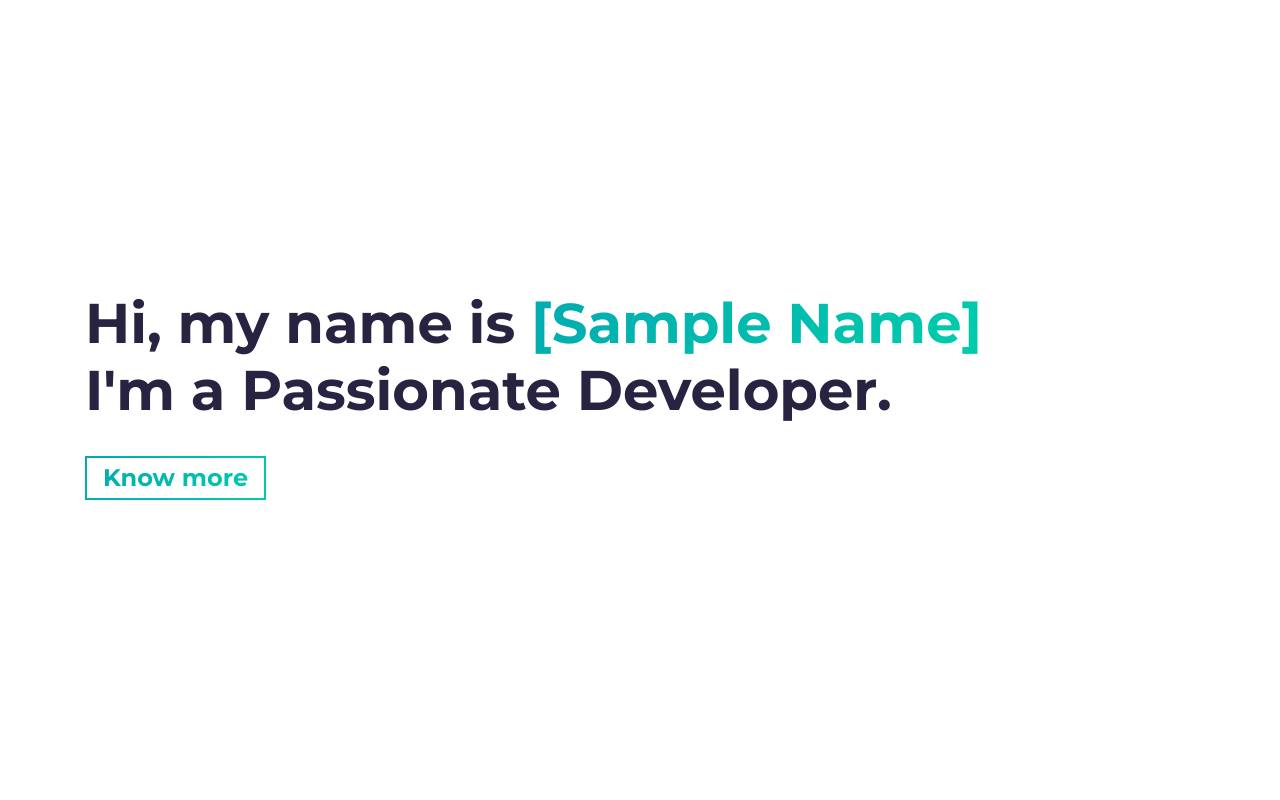
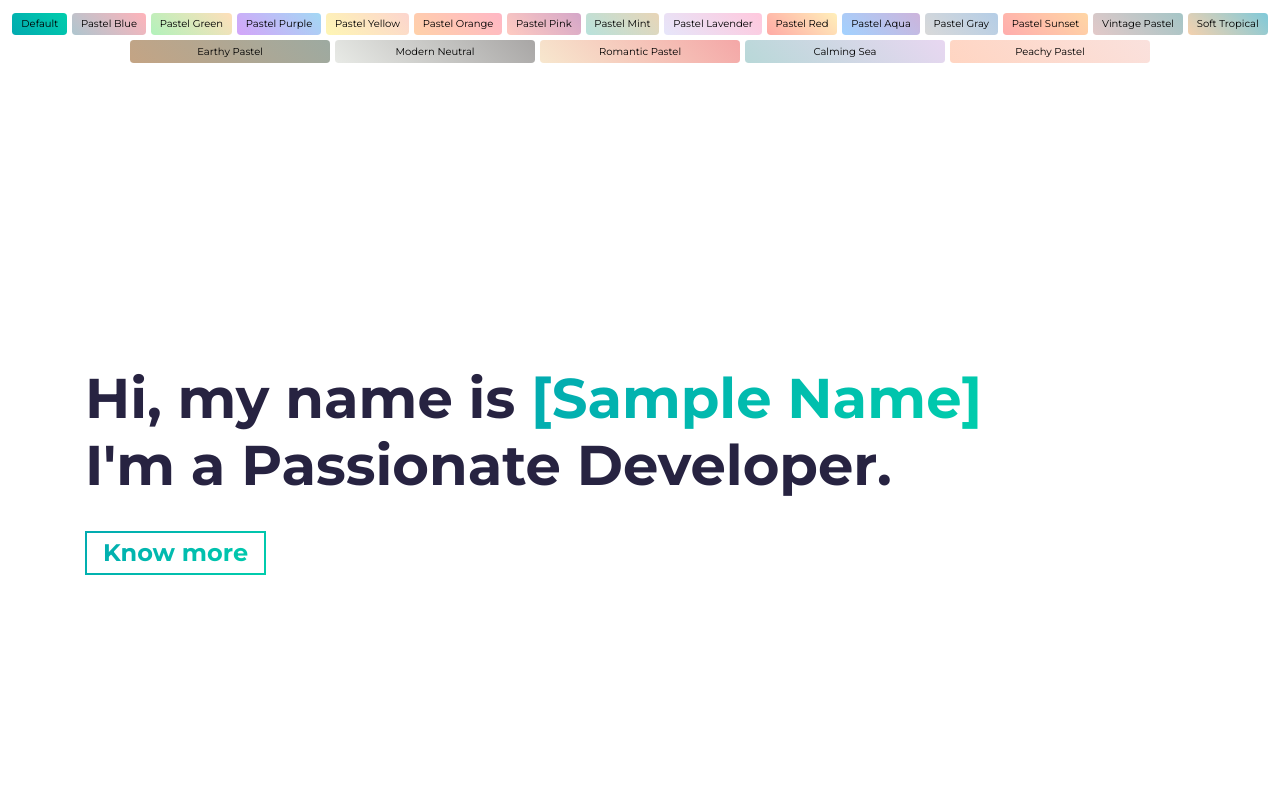
Before and after one commit to Masniper/simplefolio-next, a Next.js app: page / in a window 1280 px wide. Shown: the top 800 px of the page. Built offline with nearby package versions, Linux system fonts and the light colour scheme.

Commit message:
[wip] add theme preview to header

```diff
--- a/src/app/page.tsx
+++ b/src/app/page.tsx
@@ -1,6 +1,6 @@
 "use client";
 
-import { useEffect } from "react";
+import { useEffect, useState } from "react";
 import { initScrollReveal } from "@/libs/scrollReveal";
 import initTiltEffect from "@/libs/tiltAnimation";
 import { targetElements, defaultProps } from "@/constants/scrollRevealConfig";
@@ -10,12 +10,23 @@ import Projects from "@/components/Projects";
 import Contact from "@/components/Contact";
 import SectionWrapper from "@/components/SectionWrapper";
 import data from "@/constants/userData.json";
+import Header from '@/components/Header';
 
 const HomePage: React.FC = () => {
+  const [selectedTheme, setSelectedTheme] = useState(data['Theme']);
+
   useEffect(() => {
     initScrollReveal(targetElements, defaultProps);
     initTiltEffect();
   }, []);
+
+  useEffect(() => {
+    document.documentElement.setAttribute("data-theme", selectedTheme);
+  }, [selectedTheme]);
+
+  const handleThemeChange = (theme: string) => {
+    setSelectedTheme(theme);
+  };
 
   const sections = [
     {
@@ -49,6 +60,13 @@ const HomePage: React.FC = () => {
 
   return (
     <div>
+      {/* Header Component: Uncomment this section to enable theme preview and switching functionality.
+          - Displays the current selected theme.
+          - Allows users to switch between different themes using the onThemeChange handler. */}
+      <Header
+        selectedTheme={selectedTheme} // The currently selected theme (state variable).
+        onThemeChange={handleThemeChange} // Function to update the selected theme.
+      />
       <div id="top"></div>
       {sections.map(({ id, component, className }) => (
         <SectionWrapper key={id} id={id} className={className || ""}>
--- /dev/null
+++ b/src/components/Header.tsx
@@ -0,0 +1,169 @@
+import React, { FC } from "react";
+
+interface HeaderProps {
+  selectedTheme: string;
+  onThemeChange: (theme: string) => void;
+}
+
+interface themePalette {
+  Pallet: string;
+  pColor: string;
+  sColor: string;
+  id: string;
+}
+
+const themePalettes: themePalette[] = [
+  {
+    Pallet: "Default",
+    pColor: "#02aab0",
+    sColor: "#00cdac",
+    id: "default",
+  },
+  {
+    Pallet: "Pastel Blue",
+    pColor: "#aec6cf",
+    sColor: "#ffb3ba",
+    id: "pastel-blue",
+  },
+  {
+    Pallet: "Pastel Green",
+    pColor: "#b2f2bb",
+    sColor: "#ffdfba",
+    id: "pastel-green",
+  },
+  {
+    Pallet: "Pastel Purple",
+    pColor: "#d4a5f9",
+    sColor: "#a3d8f4",
+    id: "pastel-purple",
+  },
+  {
+    Pallet: "Pastel Yellow",
+    pColor: "#fef6b4",
+    sColor: "#fcd5ce",
+    id: "pastel-yellow",
+  },
+  {
+    Pallet: "Pastel Orange",
+    pColor: "#ffd1a9",
+    sColor: "#ffb7c5",
+    id: "pastel-orange",
+  },
+  {
+    Pallet: "Pastel Pink",
+    pColor: "#ffcbc1",
+    sColor: "#d4a6c8",
+    id: "pastel-pink",
+  },
+  {
+    Pallet: "Pastel Mint",
+    pColor: "#b8e2dc",
+    sColor: "#e8d5b7",
+    id: "pastel-mint",
+  },
+  {
+    Pallet: "Pastel Lavender",
+    pColor: "#e6e6fa",
+    sColor: "#ffc8dd",
+    id: "pastel-lavender",
+  },
+  {
+    Pallet: "Pastel Red",
+    pColor: "#ffaaa5",
+    sColor: "#ffefba",
+    id: "pastel-red",
+  },
+  {
+    Pallet: "Pastel Aqua",
+    pColor: "#a2d2ff",
+    sColor: "#cdb4db",
+    id: "pastel-aqua",
+  },
+  {
+    Pallet: "Pastel Gray",
+    pColor: "#d9d9d9",
+    sColor: "#b4cde6",
+    id: "pastel-gray",
+  },
+  {
+    Pallet: "Pastel Sunset",
+    pColor: "#ffadad",
+    sColor: "#ffd6a5",
+    id: "pastel-sunset",
+  },
+  {
+    Pallet: "Vintage Pastel",
+    pColor: "#e3c9c9",
+    sColor: "#a4c5c6",
+    id: "vintage-pastel",
+  },
+  {
+    Pallet: "Soft Tropical",
+    pColor: "#f4d1ae",
+    sColor: "#7fc9d9",
+    id: "soft-tropical",
+  },
+  {
+    Pallet: "Earthy Pastel",
+    pColor: "#c4a484",
+    sColor: "#9daaa1",
+    id: "earthy-pastel",
+  },
+  {
+    Pallet: "Modern Neutral",
+    pColor: "#e8eae6",
+    sColor: "#a8a6a5",
+    id: "modern-neutral",
+  },
+  {
+    Pallet: "Romantic Pastel",
+    pColor: "#f7e7ce",
+    sColor: "#f4a7a7",
+    id: "romantic-pastel",
+  },
+  {
+    Pallet: "Calming Sea",
+    pColor: "#b8d8d8",
+    sColor: "#e8d7f1",
+    id: "calming-sea",
+  },
+  {
+    Pallet: "Peachy Pastel",
+    pColor: "#ffd5c2",
+    sColor: "#fae1dd",
+    id: "peachy-pastel",
+  },
+];
+
+const Header: FC<HeaderProps> = ({ selectedTheme, onThemeChange }) => {
+  return (
+    <header
+      style={{
+        display: "flex",
+        flexWrap: "wrap",
+        justifyContent: "center",
+        width: "100%",
+        padding: "10px",
+      }}
+    >
+      {themePalettes.map((theme) => (
+        <button
+          key={theme.id}
+          className="btn btn-outline-secondary m-1"
+          onClick={() => onThemeChange(theme.id)}
+          style={{
+            flex: "1 0 auto",
+            maxWidth: "200px",
+            background: `linear-gradient(45deg, ${theme.pColor}, ${theme.sColor})`,
+            color: "#000",
+            border: theme.id === selectedTheme ? "2px solid #000" : "none",
+          }}
+        >
+          {theme.Pallet}
+        </button>
+      ))}
+    </header>
+  );
+};
+
+export default Header;
```
